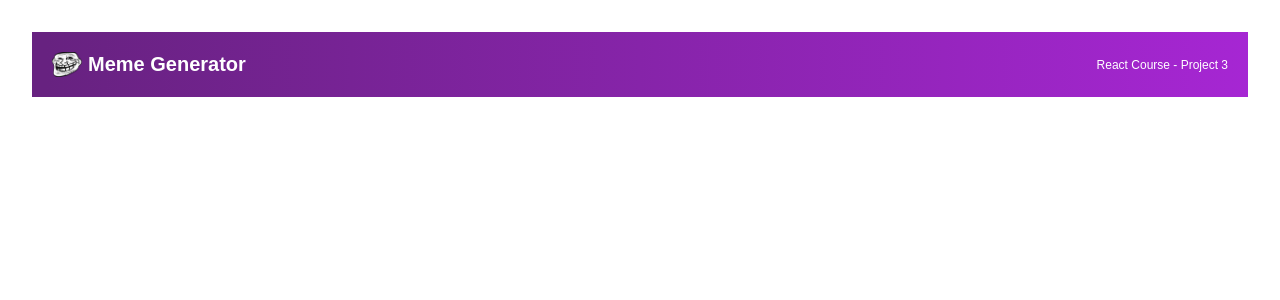
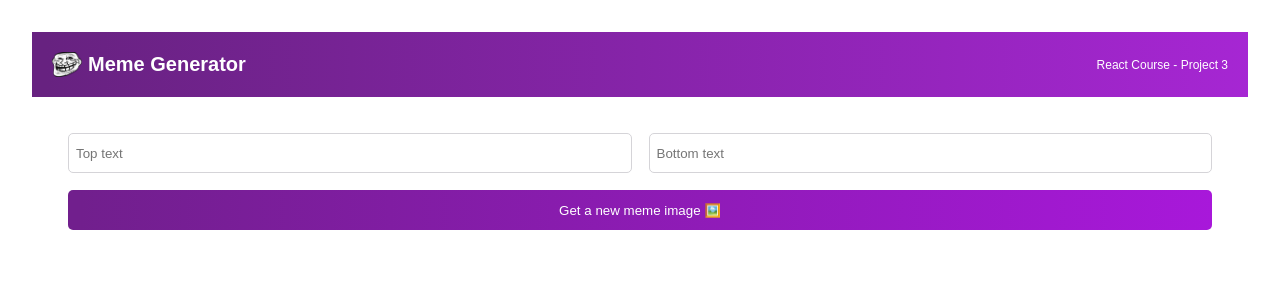
Before and after one commit to Mokawane/SEEMOK507_BCL2401_GroupB_Jonas-Mokawane_DJS07, a React (Vite) app: page / in a window 1280 px wide. Shown: the top 300 px of the page. Built offline with nearby package versions, Linux system fonts and the light colour scheme.

Commit message:
added basic meme generator form with two inputs fields and a button

```diff
--- a/src/App.jsx
+++ b/src/App.jsx
@@ -1,6 +1,7 @@
 import { } from 'react'
 import './App.css'
 import Header from '../src/components/Header'
+import Meme from '../src/components/Meme'
 
 function App() {
 
@@ -8,6 +9,7 @@
   return (
     <div>
       <Header />
+      <Meme />
     </div>
   )
 }
--- /dev/null
+++ b/src/components/Meme.jsx
@@ -0,0 +1,13 @@
+import React from "react";
+
+export default function Meme() {
+  return (
+    <main>
+      <form className="form">
+        <input type="text" placeholder="Top text" className="form--input" />
+        <input type="text" placeholder="Bottom text" className="form--input" />
+        <button className="form--button">Get a new meme image 🖼️</button>
+      </form>
+    </main>
+  );
+}
```
